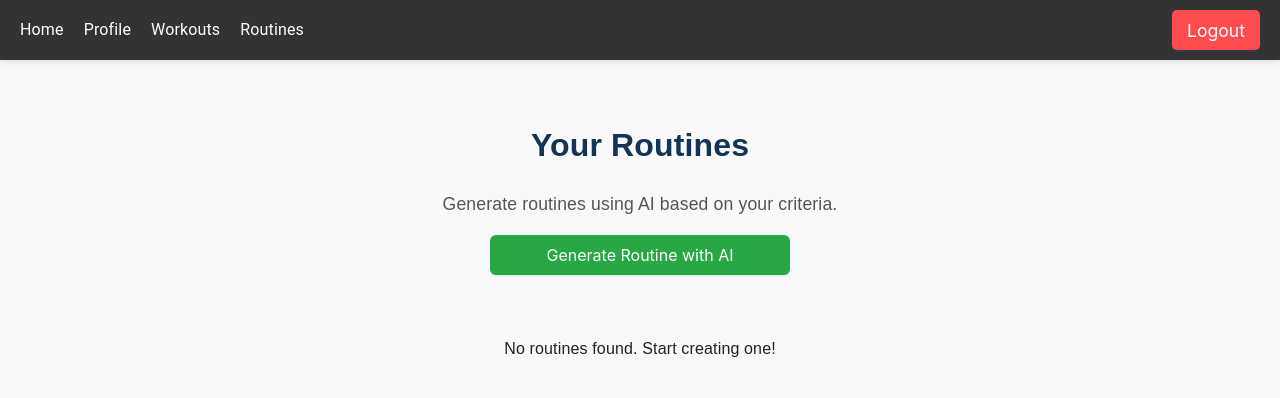
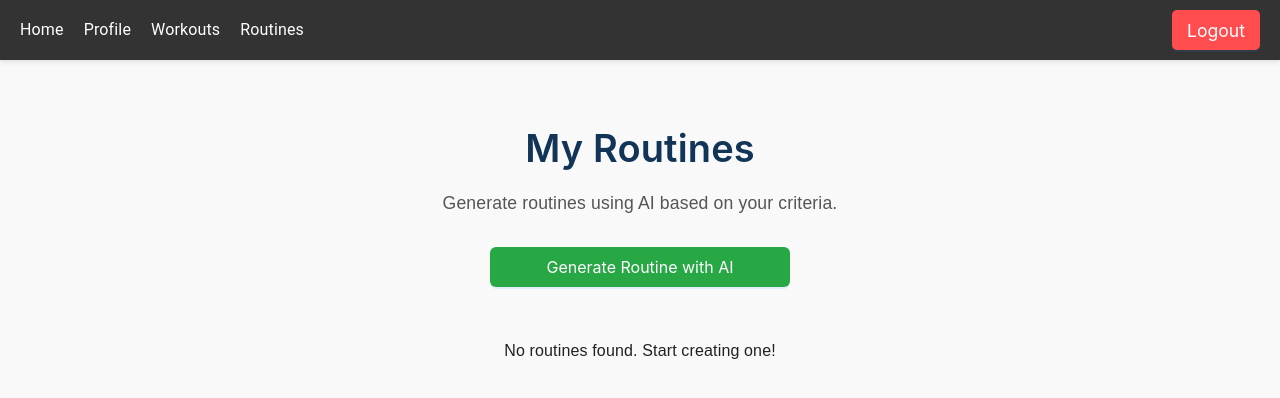
Before and after one commit to aaron3993/gym-guru, a React (Create React App) app: page /routines in a window 1280 px wide. Shown: the top 398 px of the page. Built offline with nearby package versions, Linux system fonts and the light colour scheme; no server answers; the database is empty; sample sign-in values are in the browser's storage.

Commit message:
improved css for main pages

```diff
--- a/src/pages/RoutinesPage/RoutinesPage.css
+++ b/src/pages/RoutinesPage/RoutinesPage.css
@@ -18,10 +18,17 @@
   font-size: 1.1em;
 }
 
+.content {
+  display: flex;
+  flex-direction: column;
+  align-items: center;
+  gap: 20px;
+}
+
 .ai-button {
   max-width: 300px;
-  width: 100%;
   background-color: #28a745;
+  font-size: 16px;
   color: white;
   border: none;
 }
--- a/src/pages/RoutinesPage/RoutinesPage.js
+++ b/src/pages/RoutinesPage/RoutinesPage.js
@@ -1,11 +1,13 @@
 import React, { useState, useEffect } from "react";
-import { Button } from "antd";
+import { Button, Typography } from "antd";
 import RoutineList from "./RoutineList/RoutineList";
 import { getAllRoutinesForUser } from "../../utils/firestoreUtils";
 import { useAuth } from "../../contexts/AuthContext";
 import LoadingSpinner from "../../components/LoadingSpinner";
 import GenerateWorkoutModal from "../../components/GenerateWorkoutModal";
 import "./RoutinesPage.css";
+
+const { Title } = Typography;
 
 const RoutinesPage = () => {
   const { user } = useAuth();
@@ -39,13 +41,14 @@ const RoutinesPage = () => {
   return (
     <div className="routines-page">
       <div className="header">
-        <h1>Your Routines</h1>
+        <Title level={1}>My Routines</Title>
         <p>Generate routines using AI based on your criteria.</p>
+      </div>
+
+      <div className="content">
         <Button type="primary" className="ai-button" onClick={showModal}>
           Generate Routine with AI
         </Button>
-      </div>
-      <div className="content">
         {loading ? (
           <LoadingSpinner />
         ) : routines.length > 0 ? (
@@ -54,6 +57,7 @@ const RoutinesPage = () => {
           <p>No routines found. Start creating one!</p>
         )}
       </div>
+
       <GenerateWorkoutModal isVisible={isModalVisible} onClose={closeModal} />
     </div>
   );
--- a/src/pages/User/EditableProfile/EditableProfile.css
+++ b/src/pages/User/EditableProfile/EditableProfile.css
@@ -1,8 +1,7 @@
 .editable-profile-container {
-  background-color: #f4f4f9;
-  border-radius: 8px;
-  padding: 20px;
-  box-shadow: 0 4px 8px rgba(0, 0, 0, 0.1);
+  font-family: Arial, sans-serif;
+  padding: 40px 20px;
+  background-color: #f9f9f9;
 }
 
 .editable-profile-form {
--- a/src/pages/User/EditableProfile/EditableProfile.js
+++ b/src/pages/User/EditableProfile/EditableProfile.js
@@ -5,7 +5,7 @@ import { formatGoalsAndFitnessLevelsText } from "../../../utils/dataUtils";
 import { useAuth } from "../../../contexts/AuthContext";
 import "./EditableProfile.css";
 
-const { Text } = Typography;
+const { Text, Title } = Typography;
 const { Option } = Select;
 
 const EditableProfile = ({ userData }) => {
@@ -51,6 +51,9 @@ const EditableProfile = ({ userData }) => {
 
   return (
     <div className="editable-profile-container">
+      <div className="header">
+        <Title level={1}>My Profile</Title>
+      </div>
       <Form
         form={form}
         layout="vertical"
```
